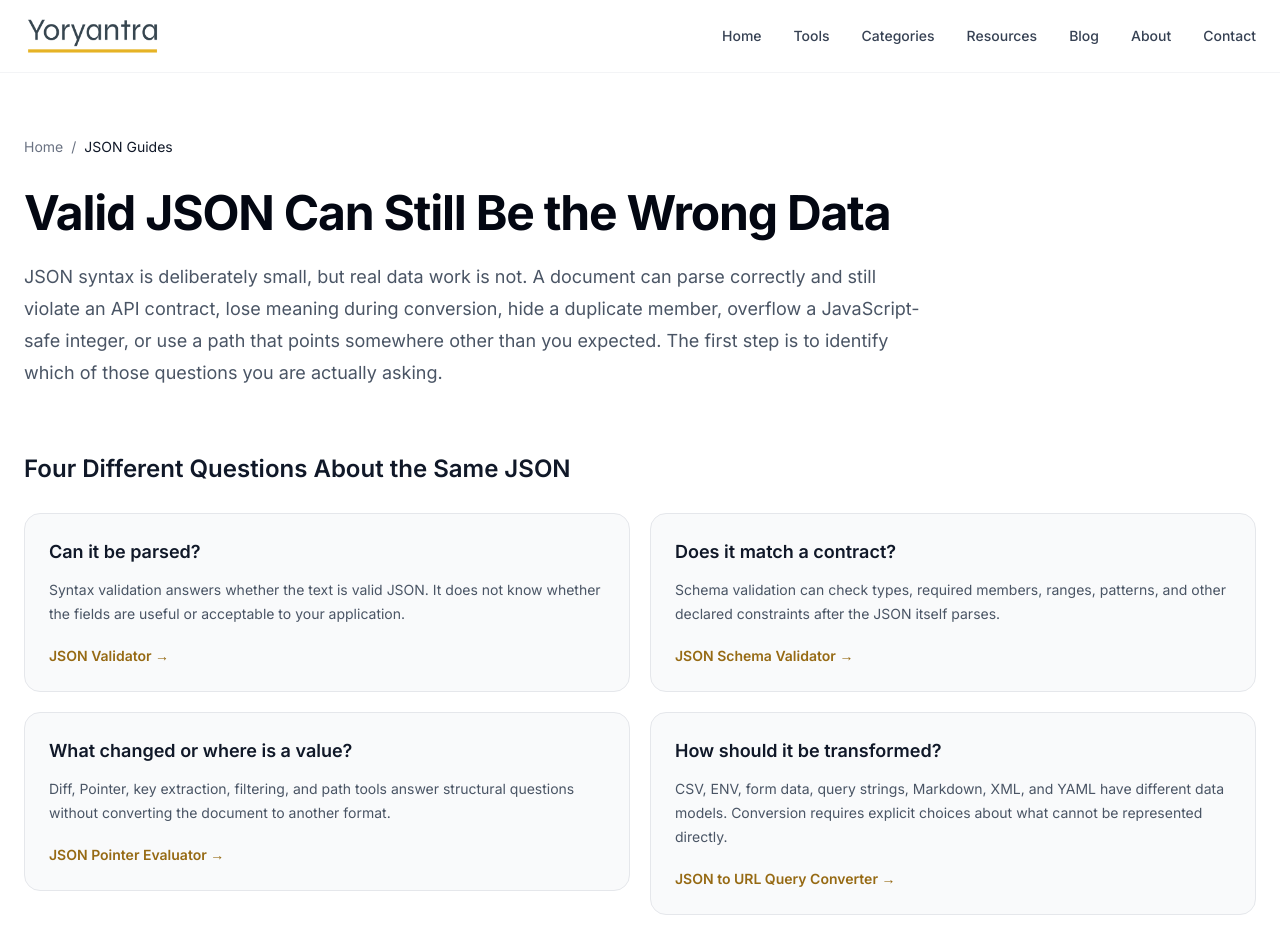
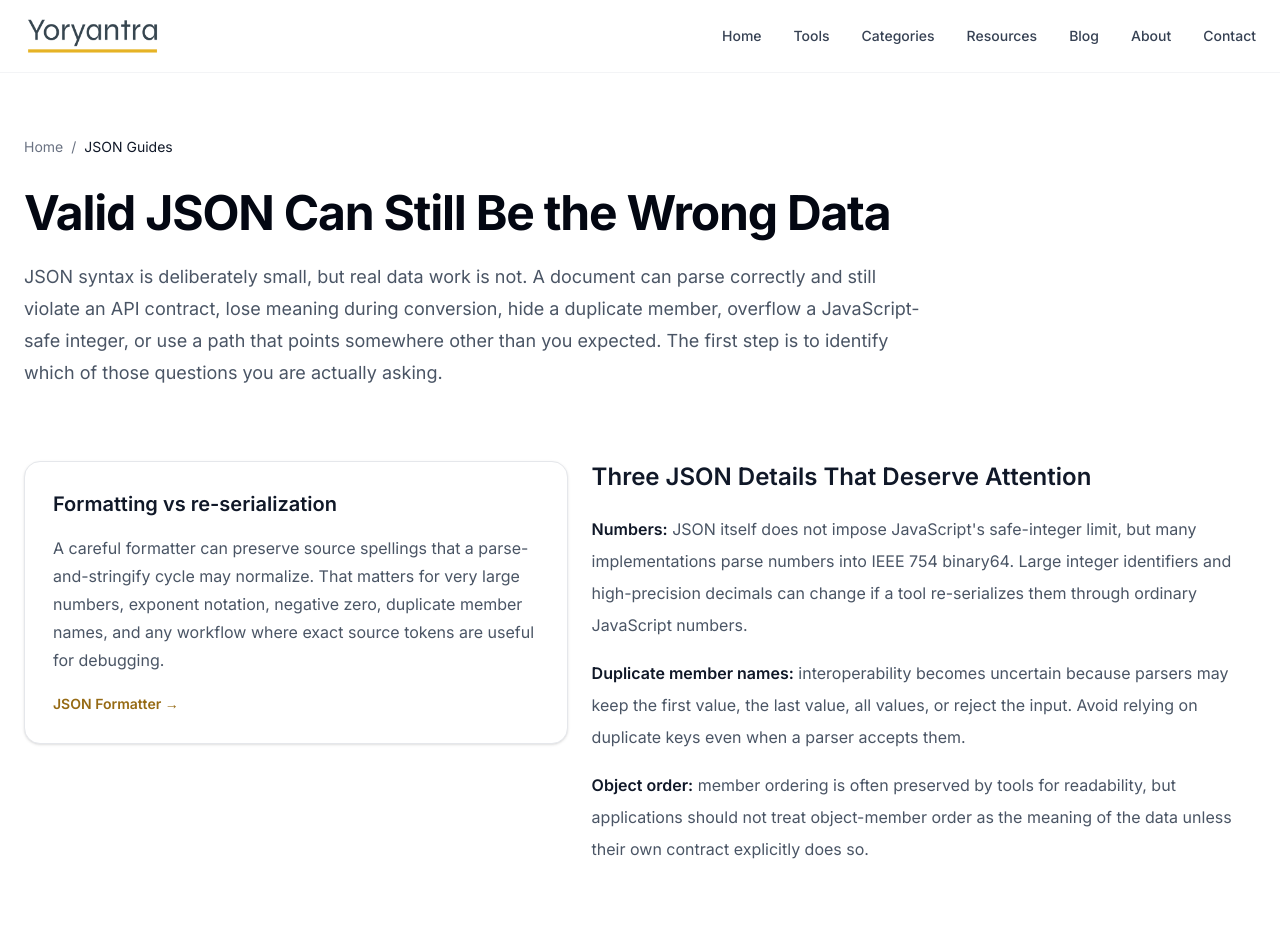
Before and after one commit to vaarunsonawwane-ops/yoryantra-new, a Next.js app: page /json-guides in a window 1280 px wide. Shown: the top 940 px of the page. Built offline with nearby package versions, Linux system fonts and the light colour scheme.

Commit message:
Update page.tsx

```diff
--- a/app/json-guides/page.tsx
+++ b/app/json-guides/page.tsx
@@ -1,31 +1,4 @@
 import Link from "next/link";
-
-const questions = [
-  {
-    title: "Can it be parsed?",
-    text: "Syntax validation answers whether the text is valid JSON. It does not know whether the fields are useful or acceptable to your application.",
-    href: "/tools/json-validator",
-    label: "JSON Validator",
-  },
-  {
-    title: "Does it match a contract?",
-    text: "Schema validation can check types, required members, ranges, patterns, and other declared constraints after the JSON itself parses.",
-    href: "/tools/json-schema-validator",
-    label: "JSON Schema Validator",
-  },
-  {
-    title: "What changed or where is a value?",
-    text: "Diff, Pointer, key extraction, filtering, and path tools answer structural questions without converting the document to another format.",
-    href: "/tools/json-pointer-evaluator",
-    label: "JSON Pointer Evaluator",
-  },
-  {
-    title: "How should it be transformed?",
-    text: "CSV, ENV, form data, query strings, Markdown, XML, and YAML have different data models. Conversion requires explicit choices about what cannot be represented directly.",
-    href: "/tools/json-to-url-query-converter",
-    label: "JSON to URL Query Converter",
-  },
-];
 
 const conversionCases = [
   {
@@ -92,21 +65,6 @@ export default function Page() {
             questions you are actually asking.
           </p>
         </div>
-
-        <section className="mt-16">
-          <h2 className="text-2xl font-semibold text-gray-900">Four Different Questions About the Same JSON</h2>
-          <div className="mt-7 grid gap-5 md:grid-cols-2">
-            {questions.map((question) => (
-              <div key={question.title} className="self-start rounded-2xl border border-gray-200 bg-gray-50 p-6">
-                <h3 className="text-lg font-semibold text-gray-900">{question.title}</h3>
-                <p className="mt-3 text-sm leading-6 text-gray-600">{question.text}</p>
-                <Link href={question.href} className="mt-5 inline-flex text-sm font-semibold text-[var(--gold-text)]">
-                  {question.label} →
-                </Link>
-              </div>
-            ))}
-          </div>
-        </section>
 
         <section className="mt-18 grid gap-6 lg:grid-cols-[0.9fr_1.1fr]">
           <div className="self-start rounded-2xl border border-gray-200 bg-white p-7 shadow-sm">
```
